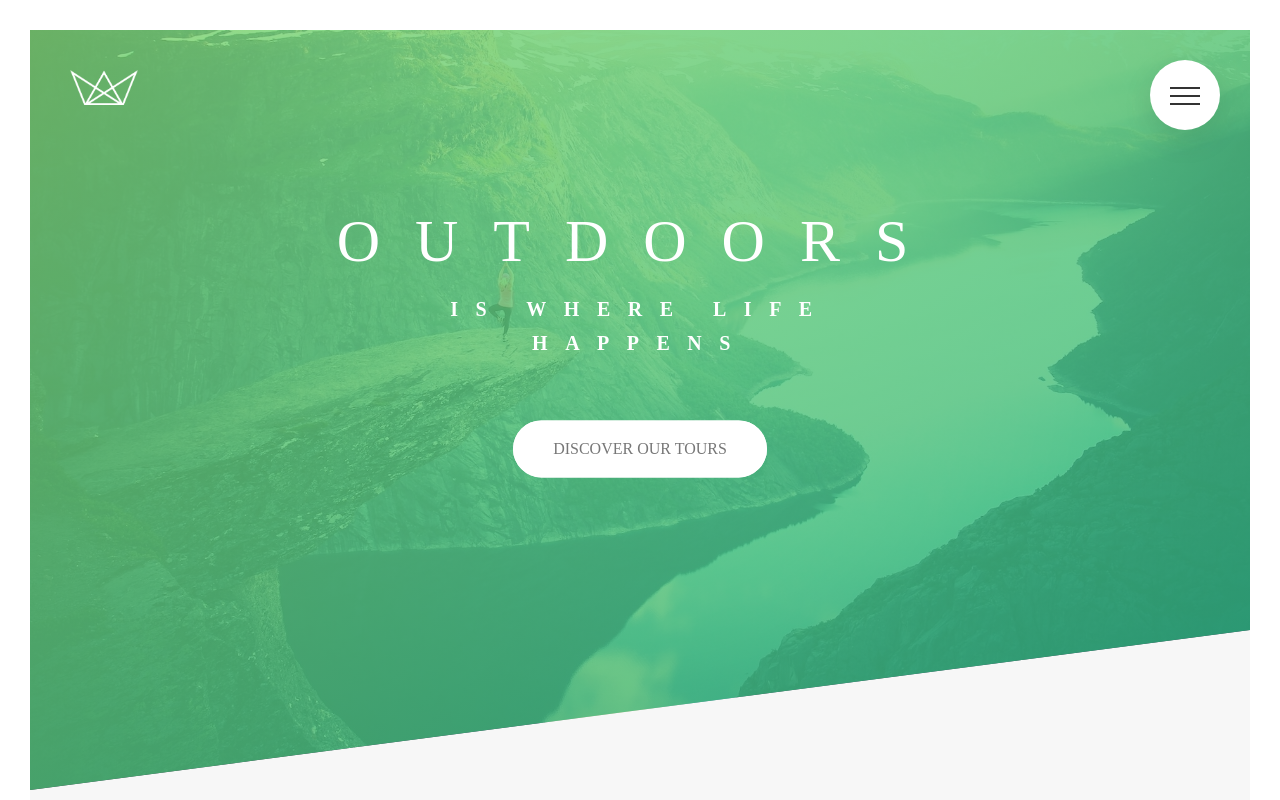
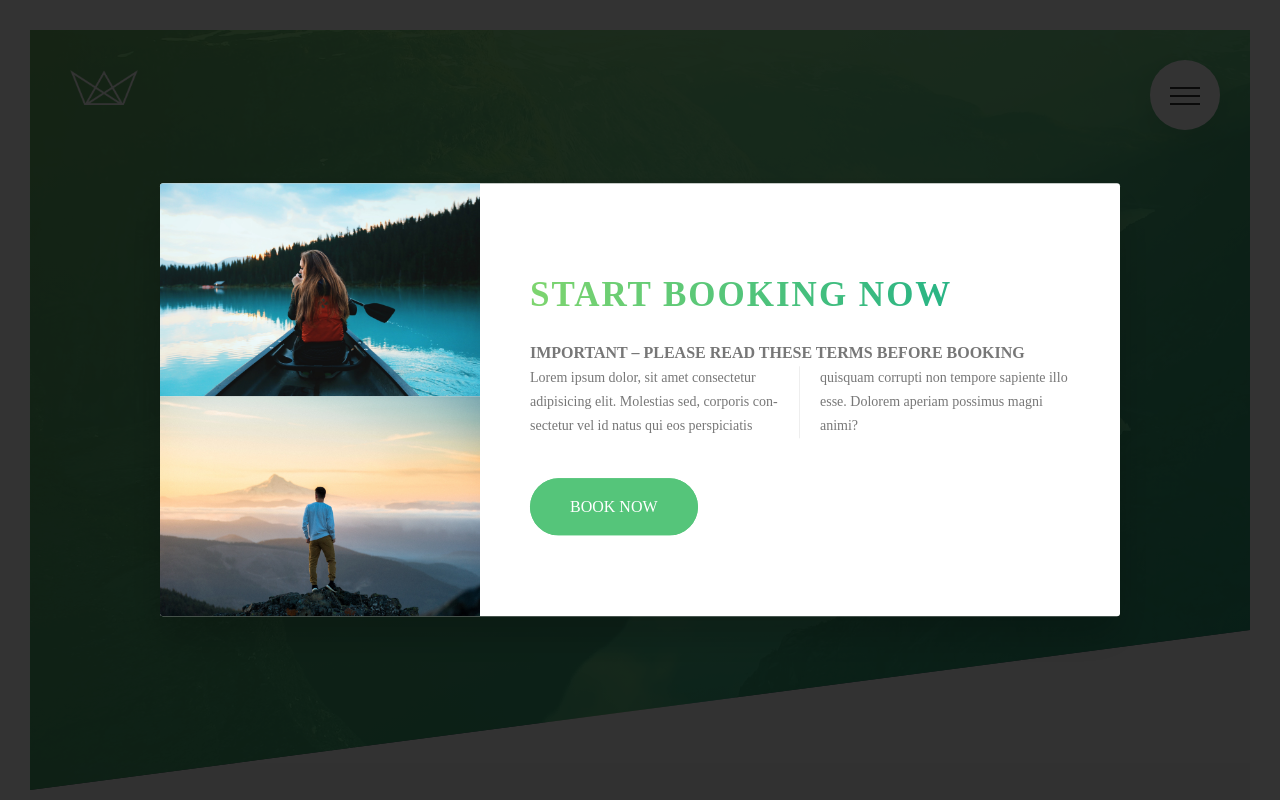
Before and after one commit to yoojh9/udemy-css-advanced, a website: page 1-Natours/index.html in a window 1280 px wide. Shown: the top 800 px of the page. Drawn offline with Linux system fonts and the light colour scheme.

Commit message:
Building a pure CSS Popup 1

```diff
--- a/1-Natours/index.html
+++ b/1-Natours/index.html
@@ -441,6 +441,30 @@
         </div>
       </div>
     </footer>
+
+    <div class="popup">
+      <div class="popup__content">
+        <div class="popup__left">
+          <img src="img/nat-8.jpg" alt="Tour Photo" class="popup__img" />
+          <img src="img/nat-9.jpg" alt="Tour Photo" class="popup__img" />
+        </div>
+        <div class="popup__right">
+          <h2 class="heading-secondary u-margin-bottom-small">
+            Start Booking Now
+          </h2>
+          <h3 class="heading-tertiary .u-margin-bottom-small">
+            Important &ndash; Please read these terms before booking
+          </h3>
+          <p class="popup__text">
+            Lorem ipsum dolor, sit amet consectetur adipisicing elit. Molestias
+            sed, corporis consectetur vel id natus qui eos perspiciatis quisquam
+            corrupti non tempore sapiente illo esse. Dolorem aperiam possimus
+            magni animi?
+          </p>
+          <a href="#" class="btn btn--green">Book now</a>
+        </div>
+      </div>
+    </div>
     <!-- GRID Test with Floats -->
     <!-- <section class="grid-test">
       <div class="row">
--- a/1-Natours/sass/abstracts/_mixins.scss
+++ b/1-Natours/sass/abstracts/_mixins.scss
@@ -5,3 +5,10 @@
     clear: both;
   }
 }
+
+@mixin absCenter {
+  position: absolute;
+  top: 50%;
+  left: 50%;
+  transform: translate(-50%, -50%);
+}
--- /dev/null
+++ b/1-Natours/sass/components/_popup.scss
@@ -0,0 +1,54 @@
+.popup {
+  position: fixed;
+  top: 0;
+  left: 0;
+  width: 100%;
+  height: 100vh;
+  background-color: rgba($color-black, 0.8);
+  z-index: 9999;
+  // visibility: hidden;
+  &__content {
+    @include absCenter;
+    width: 75%;
+    background-color: $color-white;
+    box-shadow: 0 2rem 4rem rgba($color-black, 0.2);
+    border-radius: 3px;
+    display: table;
+    overflow: hidden;
+  }
+
+  &__left {
+    width: 33.33333%;
+    display: table-cell;
+  }
+
+  &__right {
+    width: 66.66667%;
+    display: table-cell;
+    vertical-align: middle;
+    padding: 3rem 5rem;
+  }
+
+  &__img {
+    display: block;
+    width: 100%;
+  }
+
+  &__text {
+    font-size: 1.4rem;
+    margin-bottom: 4rem;
+
+    -moz-column-count: 2;
+    -moz-column-gap: 4rem;
+    -moz-column-rule: 1px solid $color-gray-light-2;
+
+    column-count: 2;
+    column-gap: 4rem;
+    column-rule: 1px solid $color-gray-light-2;
+
+    -moz-hyphens: auto;
+    -ms-hyphens: auto;
+    -webkit-hyphens: auto;
+    hyphens: auto;
+  }
+}
--- a/1-Natours/sass/main.scss
+++ b/1-Natours/sass/main.scss
@@ -14,6 +14,7 @@
 @import "components/story";
 @import "components/bg-video";
 @import "components/form";
+@import "components/popup";
 
 @import "layout/grid";
 @import "layout/header";
```
Also changed, not shown: 1-Natours/README.md, 1-Natours/css/style.css.
